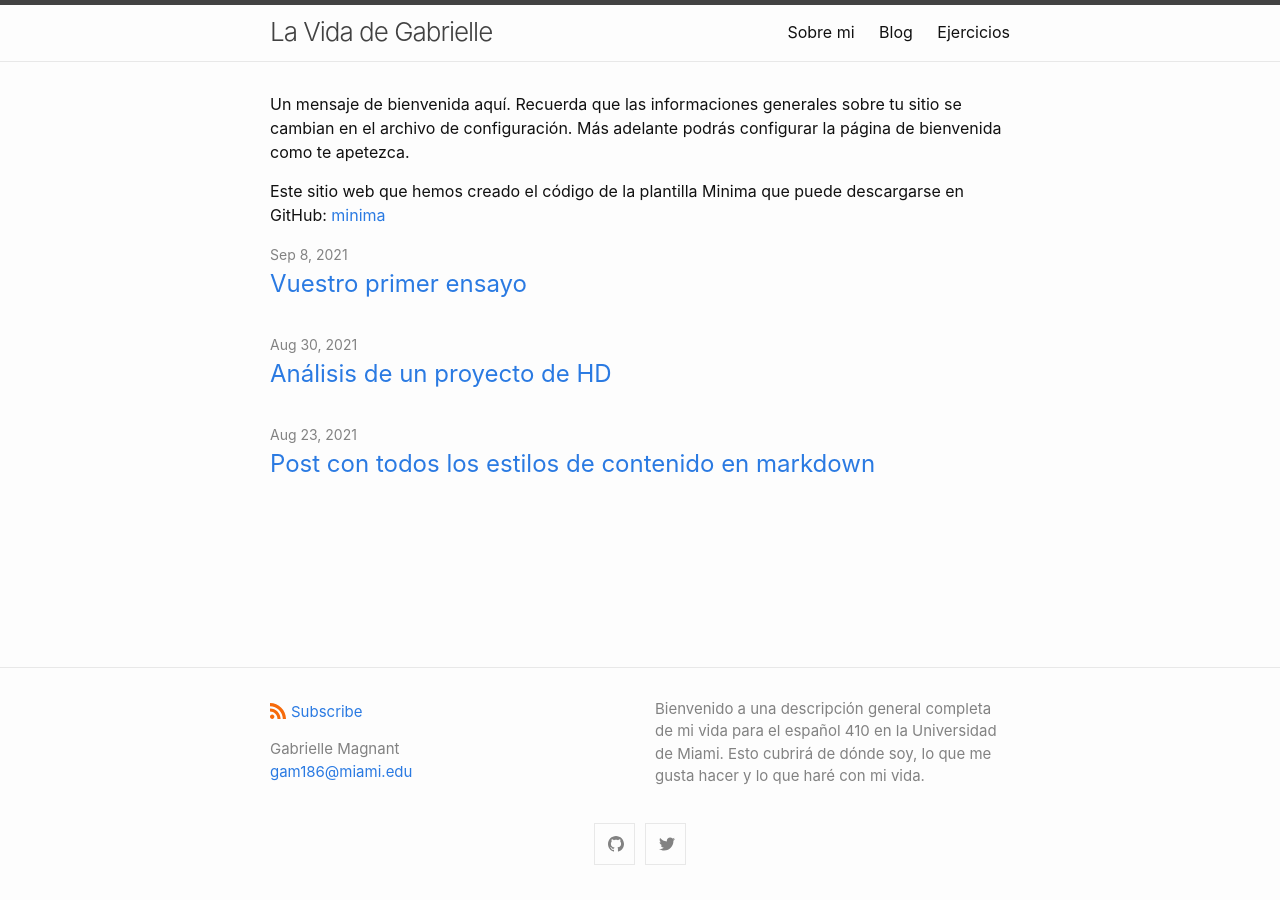
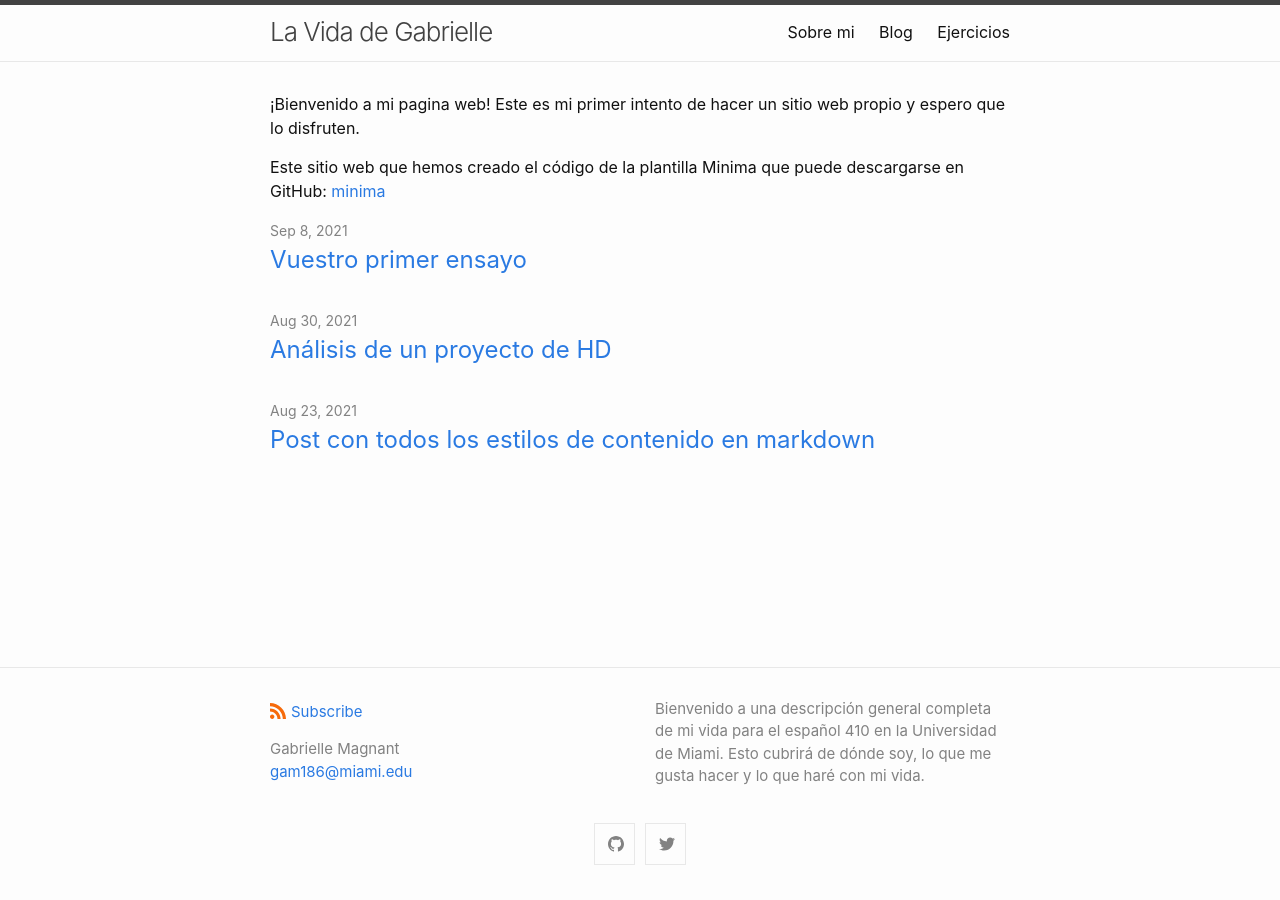
Before and after one commit to gmagnant00/gmagnant00.github.io, a Jekyll site: the page built from index.md, in a window 1280 px wide. Built offline with Jekyll 4.4.1, drawn with Linux system fonts in a browser that asks for light colours.

Commit message:
Update index.md

```diff
--- a/index.md
+++ b/index.md
@@ -8,6 +8,6 @@
 layout: home
 ---
 
-Un mensaje de bienvenida aquí. Recuerda que las informaciones generales sobre tu sitio se cambian en el archivo de configuración. Más adelante podrás configurar la página de bienvenida como te apetezca.
+¡Bienvenido a mi pagina web! Este es mi primer intento de hacer un sitio web propio y espero que lo disfruten.
 
 Este sitio web que hemos creado el código de la plantilla Minima que puede descargarse en GitHub: [minima](https://github.com/jekyll/minima)
```
